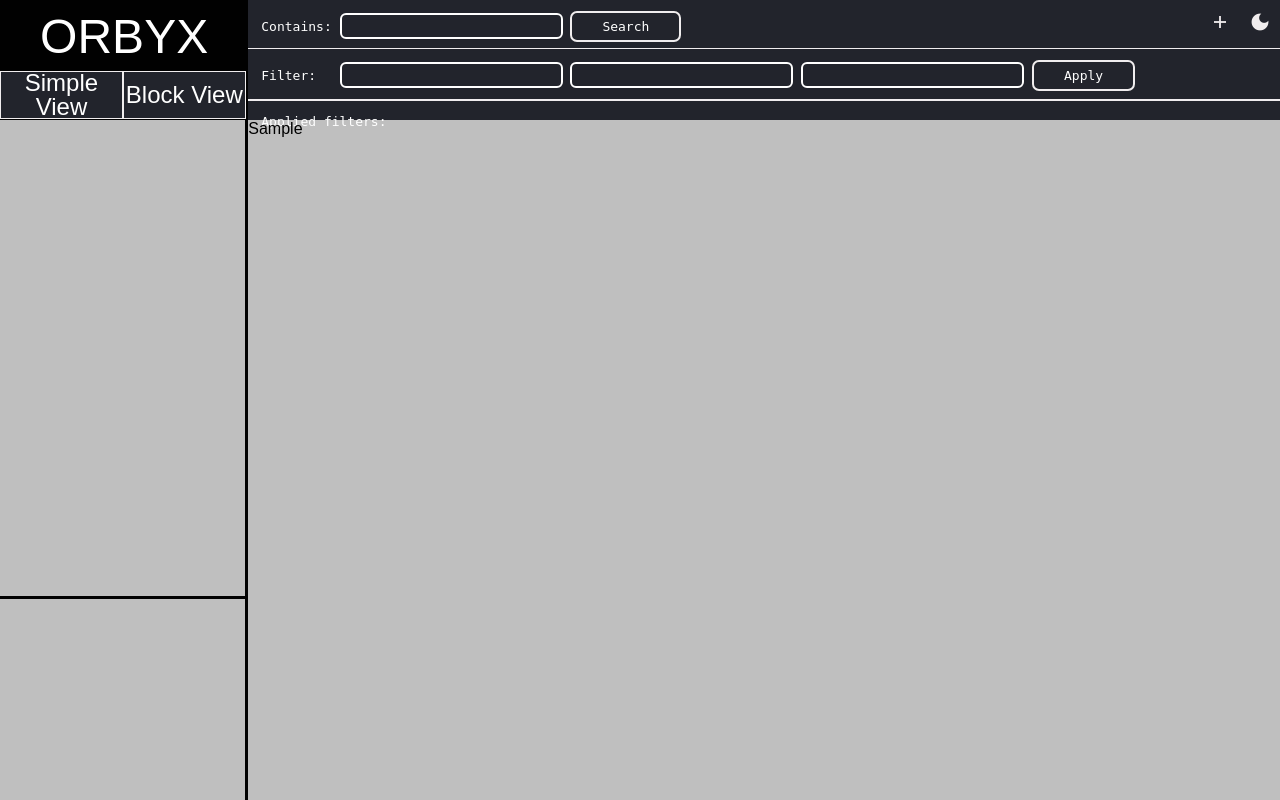
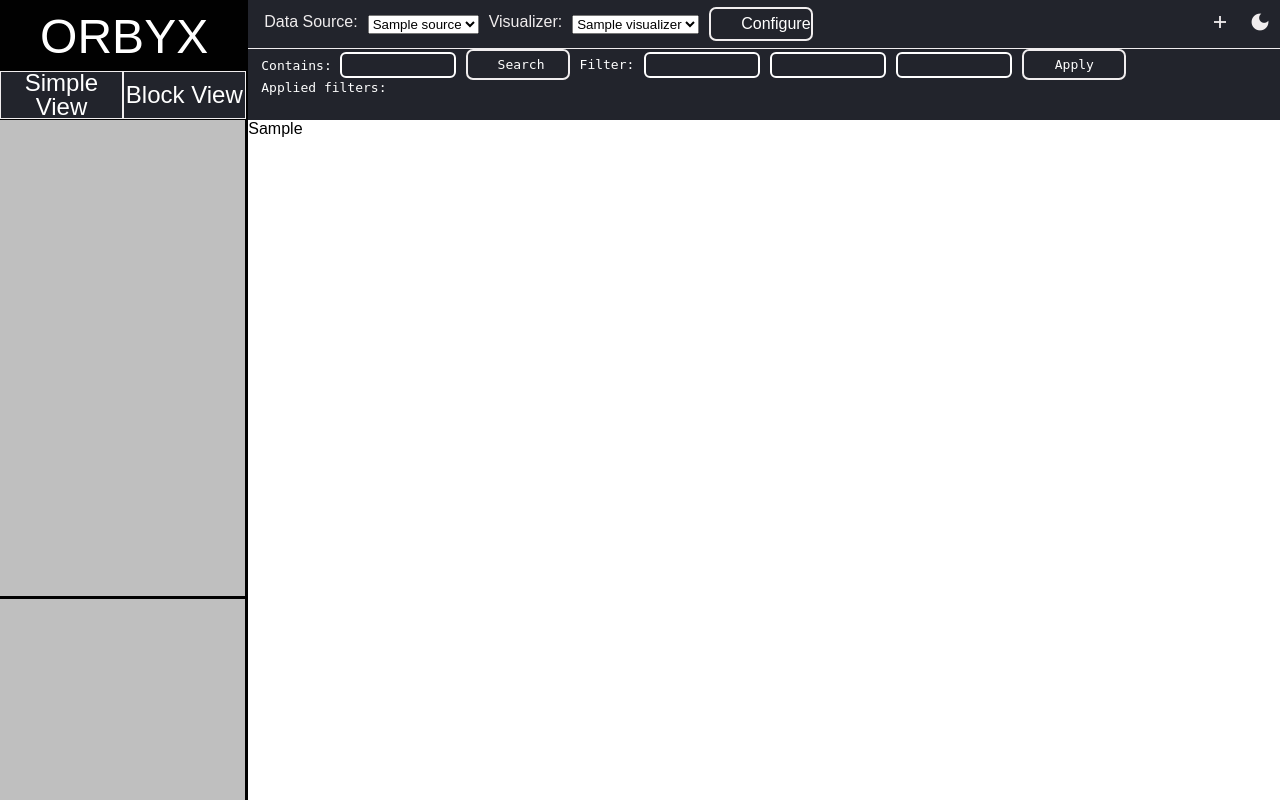
Before and after one commit to duolok/orbyx, a Django app: template orbyx/graph_explorer/orbyx/templates/orbyx/index.html in a window 1280 px wide. Run offline with Django 4.2, Linux system fonts and the light colour scheme; the template is opened without the code that fills it: most values are stand-ins (such as "Sample title", 1, 10 or a date in 2020); some libraries are stand-ins or nearby versions; some web fonts are replaced.

Commit message:
feat: Graph Explorer Drop Down plugin Loading (#29)
* #22 add: update css

* #22 add: update html

* #22 update: views now loading from core

* #22 delete: useless comments

```diff
--- a/orbyx/graph_explorer/orbyx/static/orbyx/style.css
+++ b/orbyx/graph_explorer/orbyx/static/orbyx/style.css
@@ -151,7 +151,7 @@ body {
   flex-direction: row;
   font-family: monospace;
   color: white;
-    padding: 1em;
+  padding-left: 1em;
   margin: 0;
 }
 
@@ -181,7 +181,6 @@ body {
 }
 
 .search-button {
-    height: 50px;
   padding: 6px 30px;
   width: 40px;
   text-decoration: none;
@@ -224,13 +223,114 @@ body {
   color: var(--dark-hover);
 }
 
-  .filters {
-    height: 50px;
-    border-bottom: 2px solid var(--light-help);
+.filters section {
+  display: flex;
+  align-items: center;
+  justify-content: space-between;
+}
+
+.filter-form {
+  display: flex;
+  align-items: center;
+  gap: 10px;
+}
+
+.filter-form span, .filter-form input, .filter-form a {
+  white-space: nowrap;
+}
+
+.filter-form input[type="text"] {
+  max-width: 100px;
+}
+
+.search-button {
+  margin-left: auto;
 }
 
 .complex-view {
   width: 100%;
   height: 85%;
-    background-color: var(--light-canvas);
 }
+
+.configure-plugins {
+  padding: 6px 30px;
+  width: 40px;
+  text-decoration: none;
+  color: white;
+  align-items: center;
+  justify-content: center;
+  text-align: center;
+  background-color: var(--menu-background);
+  border: 2px solid var(--light-help);
+  border-radius: 7px;
+}
+
+.styled-select, .styled-button {
+  padding: 8px 12px;
+  border-radius: 5px;
+  background-color: var(--menu-background);
+  color: white;
+  border: 1px solid var(--light-border);
+  cursor: pointer;
+}
+
+
+.styled-select:hover, .styled-button:hover, .configure-plugins:hover {
+  background-color: var(--dark-hover);
+}
+
+/* Define a base style for buttons */
+.button {
+  padding: 8px 12px;
+  border-radius: 5px;
+  background-color: var(--menu-background);
+  color: white;
+  border: 1px solid var(--light-border);
+  cursor: pointer;
+  text-decoration: none;
+  display: inline-block;
+  transition: background-color 0.3s ease, border-color 0.3s ease, color 0.3s ease;
+}
+
+.configure-plugins,
+.search-button,
+.styled-button {
+  @extend .button;
+}
+
+.button:hover {
+  background-color: var(--dark-hover);
+  border-color: var(--light-help);
+  color: white;
+}
+
+.button:active {
+  background-color: var(--dark-primary);
+  border-color: var(--dark-primary);
+  color: white;
+}
+
+.styled-select {
+  padding: 6px 12px;
+  border: none;
+  background-color: var(--menu-background);
+  color: white;
+}
+
+.configure-plugins {
+  padding: 6px 30px;
+  width: 40px;
+  text-align: center;
+}
+
+.search-menu-button {
+  padding: 6px 12px;
+  border: none;
+  background-color: var(--menu-background);
+  color: var(--light-help);
+}
+
+.search-menu-button:hover {
+  background-color: var(--dark-hover);
+  color: white;
+}
--- a/orbyx/graph_explorer/orbyx/templates/orbyx/index.html
+++ b/orbyx/graph_explorer/orbyx/templates/orbyx/index.html
@@ -4,7 +4,6 @@
   <head>
     <meta charset="UTF-8">
     <meta name="viewport" content="width=device-width, initial-scale=1.0">
-<!--    <script src="https://d3js.org/d3.v5.min.js"></script>-->
     <link rel="stylesheet" href="https://fonts.googleapis.com/css2?family=Material+Symbols+Outlined:opsz,wght,FILL,GRAD@20..48,100..700,0..1,-50..200" />
     <link rel="preconnect" href="https://fonts.googleapis.com">
     <link rel="preconnect" href="https://fonts.gstatic.com" crossorigin>
@@ -42,21 +41,38 @@
       <div class="big-container">
         <div class="queries">
           <div class="search-settings">
+
+            <form class="filter-form" style="display: flex; padding: 1em; align-items: center; gap: 10px;">
+
+              <label for="dropdown1">Data Source:</label>
+              <select id="dropdown1">
+                {% for source in data_sources %}
+                <option value="{{ source.name }}">{{ source.name }}</option>
+                {% endfor %}
+              </select>
+
+              <label for="dropdown2">Visualizer:</label>
+              <select id="dropdown2">
+                {% for visualizer in visualizers %}
+                <option value="{{ visualizer.name }}">{{ visualizer.name }}</option>
+                {% endfor %}
+              </select>
+
+              <a class="configure-plugins" href="#">Configure</a>
+            </form>
+
+
             <div class="search-buttons-container">
               <a class="search-menu" href="#"> <span class="material-symbols-outlined"> add </span></a>
               <a class="search-menu" id="dark-mode-switch" href="#" onclick="changeCanvasStyle();"> <span class="material-symbols-outlined"> dark_mode </span></a>
             </div>
-            <section>
-              <form>
-                <span> Contains: <input type="text"> </span>
-                <a class="search-button" href="#">Search</a>
-              </form>
-            </section>
           </div>
           <div class="filters">
             <section>
-              <form>
-                <span> Filter:  &nbsp;</span>
+              <form class="filter-form">
+                <span> Contains: <input type="text"> </span>
+                <a class="search-button" href="#">Search</a>
+                <span> Filter: </span>
                 <input type="text">
                 <input type="text">
                 <input type="text">
@@ -74,105 +90,10 @@
         </div>
         <div class="complex-view">
           {{main_view}}
-<!--          <canvas id="main-canvas" width="100%" height="100%">-->
-
-<!--          </canvas>-->
         </div>
 
       </div>
     </div>
-
-<!--<script>-->
-<!--    const bubbleArea = () => {-->
-<!--      const d = document;-->
-<!--      const c = d.getElementById('main-canvas');-->
-<!--      const ctx = c.getContext('2d');-->
-
-<!--      const settings = {-->
-<!--        colors: ['#16193B', '#35478C', '#4E7AC7', '#7FB2F0', '#ADD5F7'],-->
-<!--        shake: 5,-->
-<!--        maxAmount: 300-->
-<!--      };-->
-
-<!--      // Set initial canvas size-->
-<!--      setCanvasSize();-->
-
-<!--      // Start rendering-->
-<!--      setInterval(render, 10);-->
-
-<!--      // Set initial mouse position-->
-<!--      const mouse = { x: c.width / 2 - 50, y: c.height / 2 - 70 };-->
-<!--      const particles = [];-->
-<!--      let removedParticles = 0;-->
-
-<!--      function setCanvasSize() {-->
-<!--        c.width = window.innerWidth;-->
-<!--        c.height = window.innerHeight;-->
-<!--      }-->
-
-<!--      function render() {-->
-<!--        particles.push({-->
-<!--          x: mouse.x,-->
-<!--          y: mouse.y,-->
-<!--          angle: Math.random() * 100,-->
-<!--          velocity: 2 * Math.random() * 2,-->
-<!--          radius: Math.random() * 50,-->
-<!--          opacity: 1,-->
-<!--          age: 0,-->
-<!--          color: settings.colors[Math.round(Math.random() * settings.colors.length)]-->
-<!--        });-->
-
-<!--        ctx.clearRect(0, 0, c.width, c.height);-->
-
-<!--        for (let i = particles.length - 1; i >= 0; i&#45;&#45;) {-->
-<!--          const particle = particles[i];-->
-<!--          particle.age++;-->
-<!--          particle.radius *= 0.99;-->
-<!--          particle.x += Math.random() * settings.shake - Math.random() * settings.shake;-->
-<!--          particle.y += Math.random() * settings.shake - Math.random() * settings.shake;-->
-
-<!--          particle.x += particle.velocity * Math.cos(particle.angle);-->
-<!--          particle.y += particle.velocity * Math.sin(particle.angle);-->
-
-<!--          if (particle.age > 100) {-->
-<!--            particle.opacity *= 1.1;-->
-<!--          }-->
-
-<!--          if (particle.age >= settings.maxAmount || particle.radius < 0.1) {-->
-<!--            removedParticles += 1;-->
-<!--            particles.splice(i, 1);-->
-<!--          }-->
-
-<!--          ctx.beginPath();-->
-<!--          ctx.fillStyle = particle.color;-->
-<!--          ctx.arc(-->
-<!--            particle.x,-->
-<!--            particle.y,-->
-<!--            particle.radius,-->
-<!--            0,-->
-<!--            2 * Math.PI,-->
-<!--            false-->
-<!--          );-->
-<!--          ctx.globalAlpha = particle.opacity;-->
-<!--          ctx.fill();-->
-<!--        }-->
-
-<!--        // Update information-->
-<!--        d.querySelector('.counter').innerHTML = `Particles count: ${particles.length}`;-->
-<!--        d.querySelector('.garbage').innerHTML = `Particles removed: ${removedParticles}`;-->
-<!--      }-->
-
-<!--      // Listeners-->
-<!--      window.addEventListener('resize', setCanvasSize, false);-->
-
-<!--      c.addEventListener('mousemove', function (e) {-->
-<!--        mouse.x = e.clientX || e.pageX;-->
-<!--        mouse.y = e.clientY || e.pageY;-->
-<!--      }, false);-->
-<!--    }-->
-
-<!--    bubbleArea();-->
-<!--  </script>-->
     <script>
       function changeCanvasStyle() {
         var canvasElements = document.querySelectorAll('canvas');
@@ -188,6 +109,5 @@
         document.body.classList.toggle("dark-theme");
       }
     </script>
-
   </body>
 </html>
```
Also changed, not shown: orbyx/graph_explorer/orbyx/views.py (+24 -15 lines). Lines whose indentation alone changed are shown as unchanged.
